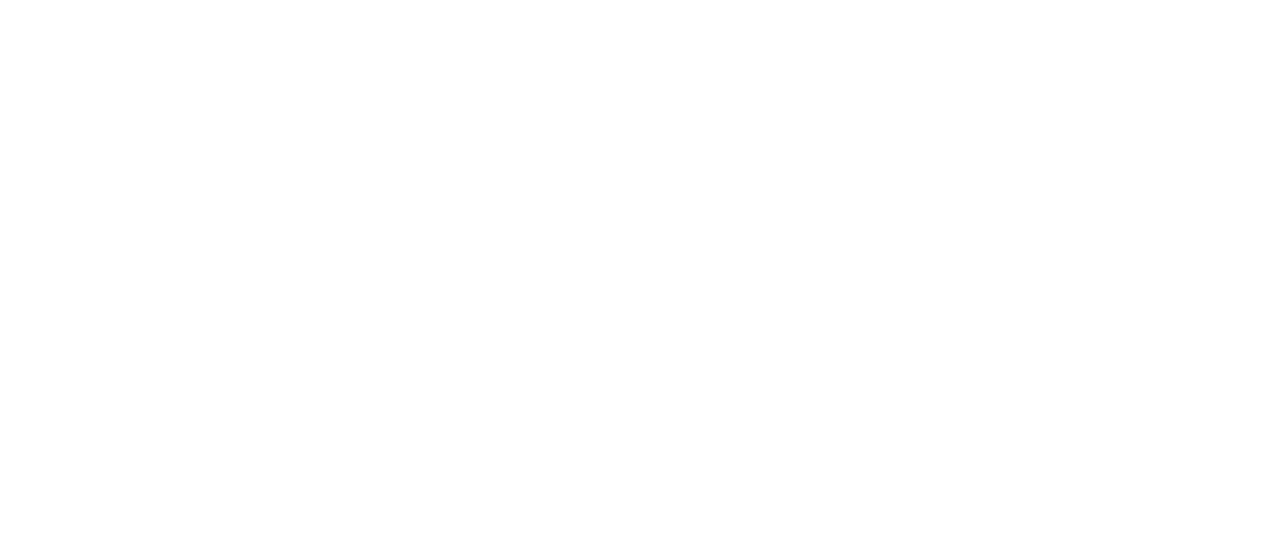
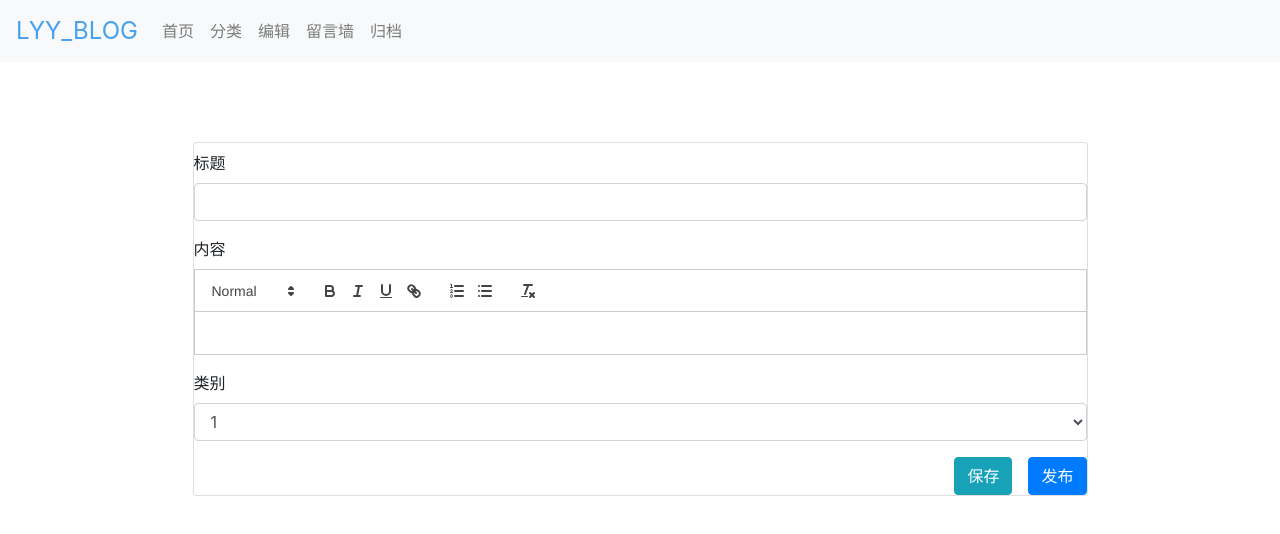
Before and after one commit to qianxia639/blog-web, a React (Create React App) app: page /edit in a window 1280 px wide. Before the commit this address had no page. Shown: the top 534 px of the page. Built offline with nearby package versions, Linux system fonts and the light colour scheme.

Commit message:
新增博客编辑页面

```diff
--- a/package.json
+++ b/package.json
@@ -18,6 +18,7 @@
     "react": "^18.2.0",
     "react-dom": "^18.2.0",
     "react-markdown": "^8.0.3",
+    "react-quill": "^2.0.0",
     "react-router-dom": "^6.3.0",
     "react-scripts": "5.0.1",
     "react-syntax-highlighter": "^15.5.0",
--- a/src/App.tsx
+++ b/src/App.tsx
@@ -6,6 +6,7 @@
 import BlogInfo from './pages/blog/BlogInfo';
 import Type from './pages/type/Type';
 import Archive from './pages/Archive';
+import BlogEdit from './pages/blog/BlogEdit';
 
 
 function App() {
@@ -18,6 +19,7 @@
           <Route path='/login' element={<Login />} />
           <Route path='/blog/:id/info' element={<BlogInfo />} />
           <Route path='/type' element={<Type />} />
+          <Route path='/edit' element={<BlogEdit />} />
           <Route path='/archive' element={<Archive />} />
         </Routes>
       </BrowserRouter>
--- a/src/assets/css/me.css
+++ b/src/assets/css/me.css
@@ -1,13 +1,13 @@
 
-.card-margin {
+.card-margin-top {
     margin-top: 3vh;
 }
 
-.card-margin-max {
+.card-margin-top-max {
     margin-top: 5vh;
 }
 
-.card-margin-small {
+.card-margin-top-small {
     margin-top: 1vh;
 }
 
@@ -25,3 +25,11 @@
     text-align: center;
     color: #17a2b8;
 }
+
+.footer-button {
+    margin-top: 1vh;
+    display: flex;
+    flex-wrap: wrap;
+    align-items: center;
+    justify-content: flex-end;
+  }
--- a/src/component/Nav.tsx
+++ b/src/component/Nav.tsx
@@ -2,6 +2,7 @@
 import React, { Component, useEffect, useState } from "react";
 import { Link } from "react-router-dom";
 import '../assets/css/me.css'
+
 const Nav = () => {
 
     // const [user, setUser] = useState({
@@ -39,7 +40,7 @@
                         <Link className="nav-link" to={"/type"}>分类</Link>
                     </li>
                     <li className="nav-item dropdown">
-                        <Link className="nav-link" to={'/'}>编辑</Link>
+                        <Link className="nav-link" to={'/edit'}>编辑</Link>
                     </li>
                     <li className="nav-item dropdown">
                         <Link className="nav-link" to={'/'}>留言墙</Link>
--- a/src/pages/Archive.tsx
+++ b/src/pages/Archive.tsx
@@ -24,7 +24,7 @@
         <Wrapper>
             <div className="container">
                 <div className="row">
-                    <div className="col-md-10 offset-md-1 card-margin-max">
+                    <div className="col-md-10 offset-md-1 card-margin-top-max">
                         <div className="card-deck">
                             <div className="card-body">
                                 <div className="card-headre text-info">
@@ -37,8 +37,8 @@
 
                         </div>
 
-                        <h3 className="archive-text card-margin-max">2022</h3>
-                        <div className="card-deck card-margin-max">
+                        <h3 className="archive-text card-margin-top-max">2022</h3>
+                        <div className="card-deck card-margin-top-max">
                             <div className="card row pre-scrollable">
                                 <ul className="list-group list-group-flush">
                                     <li className="list-group-item">
--- a/src/pages/Index.tsx
+++ b/src/pages/Index.tsx
@@ -53,14 +53,14 @@
         <div className="row">
           {/* 博客列表 */}
           <BlogIndex />
-          {/* <div className="col-md-8 card-margin-max blog-main">
+          {/* <div className="col-md-8 card-margin-top-max blog-main">
             <div className="card-deck">
               <div className="card">
                 <h3 className="card-header text-info">博客</h3>
 
                 {blogPageList.map((blog: Blog) => {
                   return (
-                    <ul className='list-unstyled card-margin-small' key={blog.id}>
+                    <ul className='list-unstyled card-margin-top-small' key={blog.id}>
                       <li className="card ">
                         <div className="row">
                           <div className="col-md-8">
@@ -96,7 +96,7 @@
           </div> */}
 
           {/* 分类列表 */}
-          <div className="col-md-4 card-margin-max">
+          <div className="col-md-4 card-margin-top-max">
             <div className="card-deck">
               <div className="card">
                 <header className="card-header text-info">分类</header>
@@ -117,7 +117,7 @@
 
             {/* 最新博客 */}
             <BlogLatest/>
-            {/* <div className="card card-margin" >
+            {/* <div className="card card-margin-top" >
               <div className="card-header text-info">近期更新</div>
               <ul className="list-group list-group-flush">
                 {blogLatestList.map((blog: Blog) => {
--- /dev/null
+++ b/src/pages/blog/BlogEdit.tsx
@@ -0,0 +1,48 @@
+import React, { Component } from 'react'
+import Wrapper from '../../component/Wrapper'
+import '../../assets/css/me.css'
+import ReactQuill from 'react-quill';
+import 'react-quill/dist/quill.snow.css';
+
+const BlogEdit = () => {
+
+    return (
+        <Wrapper>
+            <div className="container-fluid card-margin-top-max">
+                <div className="row">
+                    <div className="col-md-10 offset-md-1 card-margin-top-max">
+                        <div className="card">
+                            <form className='card-margin-top-small'>
+                                <div className="form-group">
+                                    <label htmlFor="inputTitle">标题</label>
+                                    <input type="text" id='inputTitle' className='form-control' />
+                                </div>
+                                <div className="form-group">
+                                    <label htmlFor="inputContent">内容</label>
+                                    <ReactQuill theme="snow" />
+                                </div>
+                                <div className="form-group">
+                                    <label htmlFor="typeSelect">类别</label>
+                                    <select className="form-control" id="typeSelect">
+                                        <option>1</option>
+                                        <option>2</option>
+                                        <option>3</option>
+                                        <option>4</option>
+                                        <option>5</option>
+                                    </select>
+                                </div>
+
+                                <div className='footer-button'>
+                                    <button className="btn btn-info">保存</button>
+                                    <button style={{ 'marginLeft': '1rem' }} className="btn btn-primary">发布</button>
+                                </div>
+                            </form>
+                        </div>
+                    </div>
+                </div>
+            </div>
+        </Wrapper>
+    )
+}
+
+export default BlogEdit
--- a/src/pages/blog/BlogIndex.tsx
+++ b/src/pages/blog/BlogIndex.tsx
@@ -23,14 +23,14 @@
     }, [page])  // 第二个参数，表示该参数发生变化时就执行一次
 
     return (
-        <div className="col-md-8 card-margin-max blog-main">
+        <div className="col-md-8 card-margin-top-max blog-main">
             <div className="card-deck">
                 <div className="card">
                     <h3 className="card-header text-info">博客</h3>
 
                     {blogPageList.map((blog: Blog) => {
                         return (
-                            <ul className='list-unstyled card-margin-small' key={blog.id}>
+                            <ul className='list-unstyled card-margin-top-small' key={blog.id}>
                                 <li className="card ">
                                     <div className="row">
                                         <div className="col-md-8">
--- a/src/pages/blog/BlogInfo.tsx
+++ b/src/pages/blog/BlogInfo.tsx
@@ -81,9 +81,9 @@
         <Wrapper>
             <main className="container" role='main'>
                 <div className="row">
-                    <div className="col-md-8 card-margin-max">
+                    <div className="col-md-8 card-margin-top-max">
                         <div className="card">
-                            <div className="card-body card-margin-max">
+                            <div className="card-body card-margin-top-max">
                                 <h1 className='text-center'>{blog.title}</h1>
                                 <div className='d-flex justify-content-between align-items-center'>
                                     <small className="text-musted">
@@ -92,7 +92,7 @@
                                     </small>
                                 </div>
                                 {/* <p>{blog.content}</p> */}
-                                <div className='article card-margin-max'>
+                                <div className='article card-margin-top-max'>
                                     <ReactMarkdown
                                         children={blog.content}
                                         components={{
@@ -129,7 +129,7 @@
                         </div>
                     </div>
 
-                    <div className="col-md-4 card-margin max">
+                    <div className="col-md-4 card-margin-top max">
                         <div className="navigation">
                             <MarkdownNavbar source={blog.content} />
                         </div>
--- a/src/pages/blog/BlogLatest.tsx
+++ b/src/pages/blog/BlogLatest.tsx
@@ -23,7 +23,7 @@
   },[])
 
   return (
-    <div className="card card-margin" >
+    <div className="card card-margin-top" >
       <div className="card-header text-info">近期更新</div>
       <ul className="list-group list-group-flush">
         {blogLatestList.map((blog: Blog) => {
```
Also changed, not shown: 1 other file (tests, documents, lock files or other folders).
